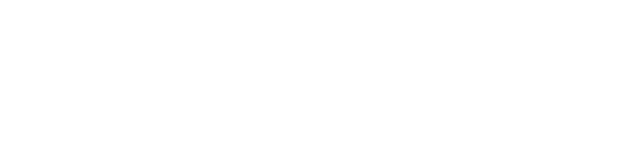
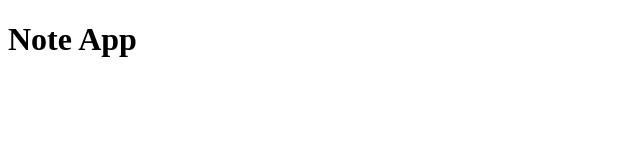
Before and after one commit to Hovo4686/Javascript-Project-, a plain HTML site: page index.html in a window 1280 px wide. Shown: the whole page, without its empty margins (0-640 px from the left). Drawn offline with Linux system fonts and the light colour scheme.

Commit message:
add title

```diff
--- a/index.html
+++ b/index.html
@@ -7,7 +7,10 @@
     <title>Javascript Project</title>
 </head>
 <body>
+    <header id="title">
+        <h1>Note App</h1>
 
+    </header>
 </body>
 <script src="./javascript/app.js"></script>
 </html>
```
